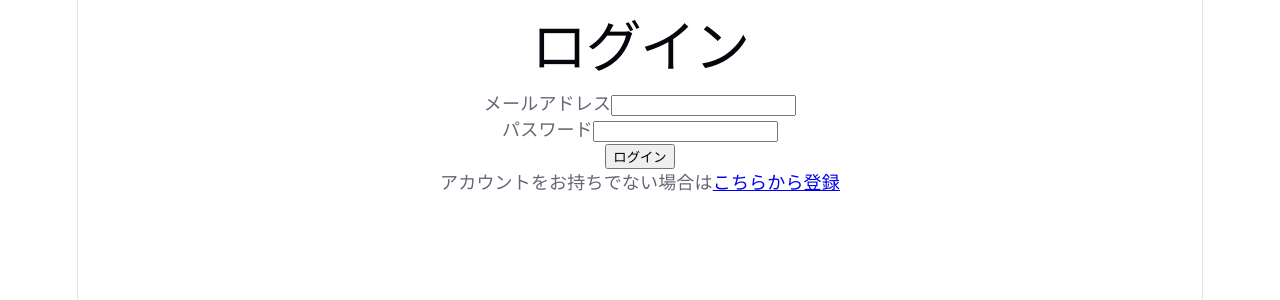
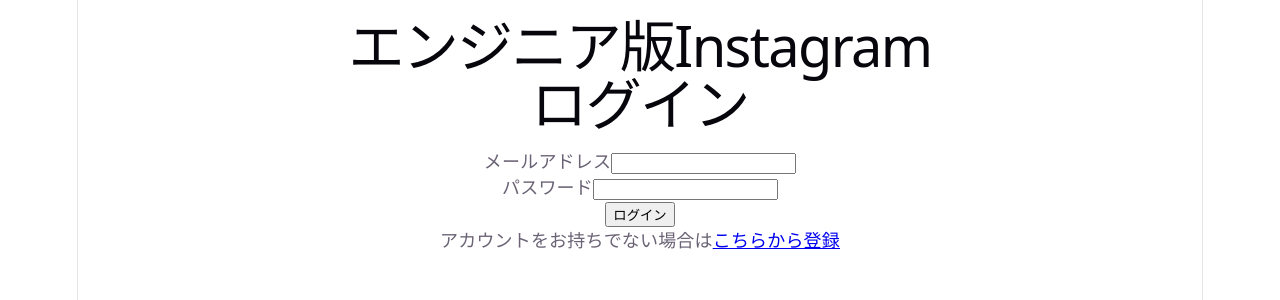
Before and after one commit to kobadaidesu/hackathon-project, a React (Vite) app in the folder frontend/: page /login in a window 1280 px wide. Shown: the top 300 px of the page. Built offline with nearby package versions, Linux system fonts and the light colour scheme.

Commit message:
Headerを実装（認証処理は未接続）

```diff
--- /dev/null
+++ b/frontend/src/components/common/Header.tsx
@@ -0,0 +1,7 @@
+export function Header() {
+    return (
+        <header className="header">
+            <h1 className="header-title">エンジニア版Instagram</h1>
+        </header>
+    );
+}
--- a/frontend/src/pages/LoginPage.tsx
+++ b/frontend/src/pages/LoginPage.tsx
@@ -1,7 +1,7 @@
 import { useState } from 'react';
 import { Button } from '../components/common/Button';
 import { ErrorMessage } from '../components/common/ErrorMessage';
-;
+import { Header } from '../components/common/Header';
 
 export function LoginPage() {
     const [email , setEmail]= useState('');
@@ -19,6 +19,7 @@
     };
     return (
         <div>
+            <Header />
             <h1>ログイン</h1>
 
             <div>
```
